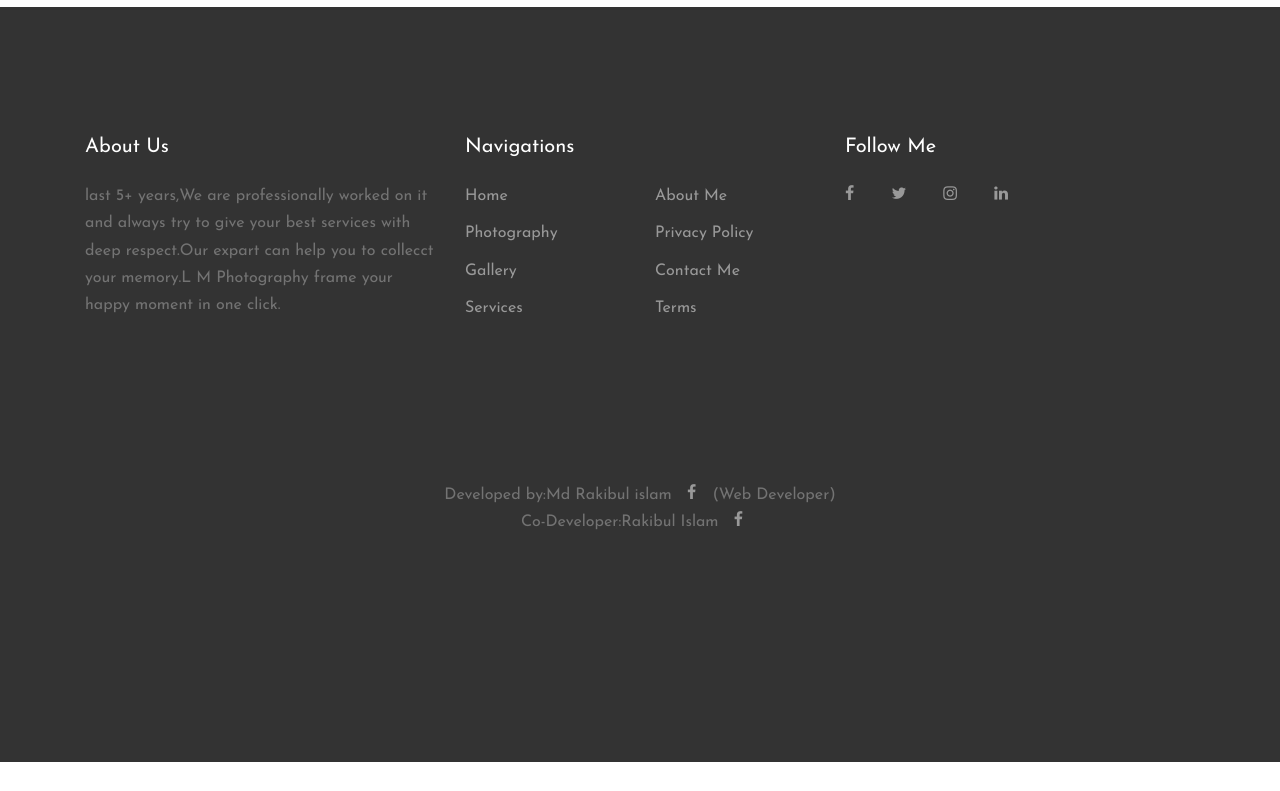
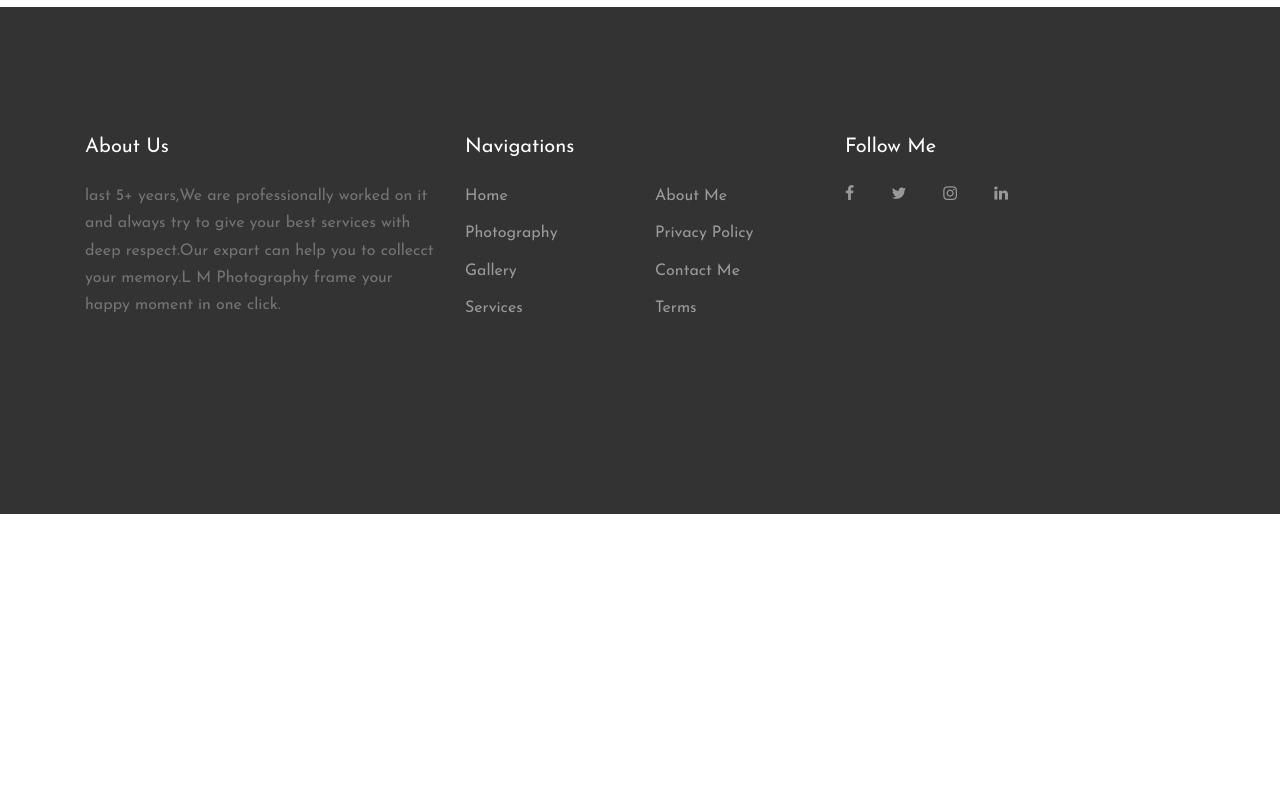
Before and after one commit to islamrakib0/WeddingPhotographyWebsite, a plain HTML site: page single.html in a window 1280 px wide. Shown: the part 2549-3340 px from the top of the page. After the commit the page ends 3063 px from the top, so only its background shows below. Drawn offline with Linux system fonts and the light colour scheme; files whose address does not match are found by name.

Commit message:
Second Commit

```diff
--- a/single.html
+++ b/single.html
@@ -313,15 +313,7 @@
           </div>
 
         </div>
-        <div class="row pt-5 mt-5 text-center">
-          <div class="col-md-12">
-            <p>
-					 Developed by:Md Rakibul islam&nbsp;&nbsp;&nbsp<a  href="https:https://www.facebook.com/profile.php?id=100008104546767" class="pl-0 pr-3"><span class="icon-facebook"></span></a>(Web Developer)<br>
-					   Co-Developer:Rakibul Islam&nbsp;&nbsp;&nbsp<a href="https://web.facebook.com/r.islamrakib.i" class="pl-0 pr-3"><span class="icon-facebook"></span>
-            </p>
-          </div>
 
-        </div>
       </div>
     </footer>
 
```
Also changed, not shown: about.html (+0 -5 lines), contact.html (+0 -5 lines), index.html (+0 -11 lines), services.html (+0 -9 lines).
